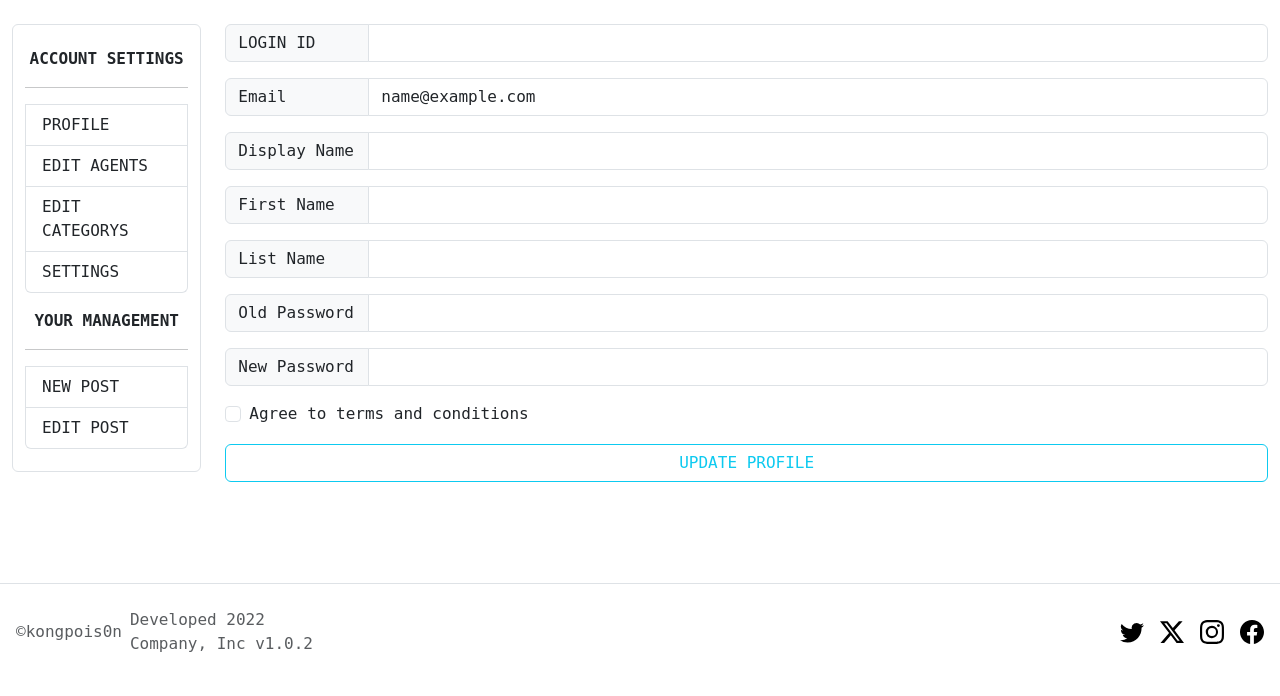
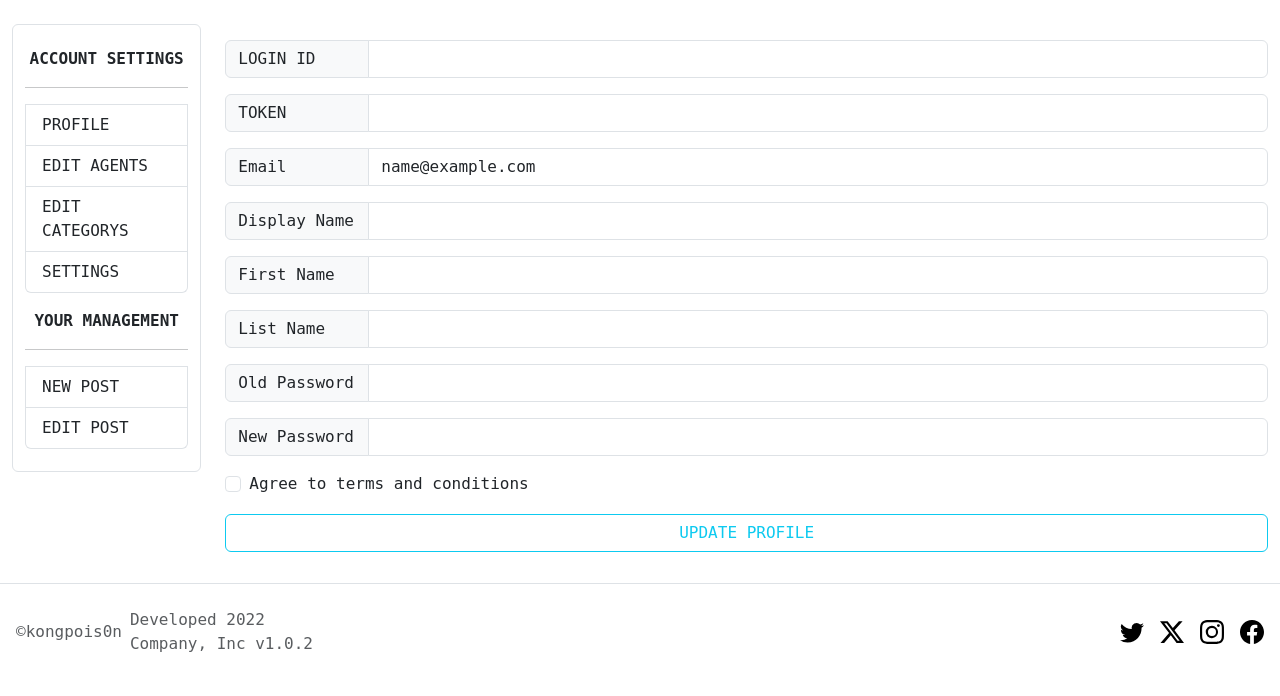
Before and after one commit to constantinedev/Flask-CMS, a Flask app: page /panel in a window 1280 px wide. Shown: the part 112-808 px from the top of the page. Before the commit the page ends 764 px from the top, so only its background shows below. Run offline with Flask 3, Linux system fonts and the light colour scheme; the visitor is signed in with stand-in values (Sample User, id 1); some libraries are stand-ins or nearby versions.

Commit message:
Update profile.html

```diff
--- a/templates/admin/profile.html
+++ b/templates/admin/profile.html
@@ -1,9 +1,16 @@
 <form class="row" id="panels_forms" method="POST" action="/panel?mod=settings&act_=profileupdate" id="profile-form">
 
-  <div class="mb-3">
+  <div class="mb-3 my-3">
     <div class="input-group" disabled>
       <label for="loginID" class="input-group-text">LOGIN ID</label>
       <input type="text" class="form-control" name="loginID" id="loginID" aria-describedby="inputGroupPrepend" value="{{current_user.login_id}}" readonly>
+    </div>
+  </div>
+
+  <div class="mb-3">
+    <div class="input-group">
+      <label for="token" class="input-group-text">TOKEN</label>
+      <input type="text" class="form-control" name="token" id="token" aria-describedby="inputGroupPrepend" value="{{current_user.token}}" readonly>
     </div>
   </div>
 
```
